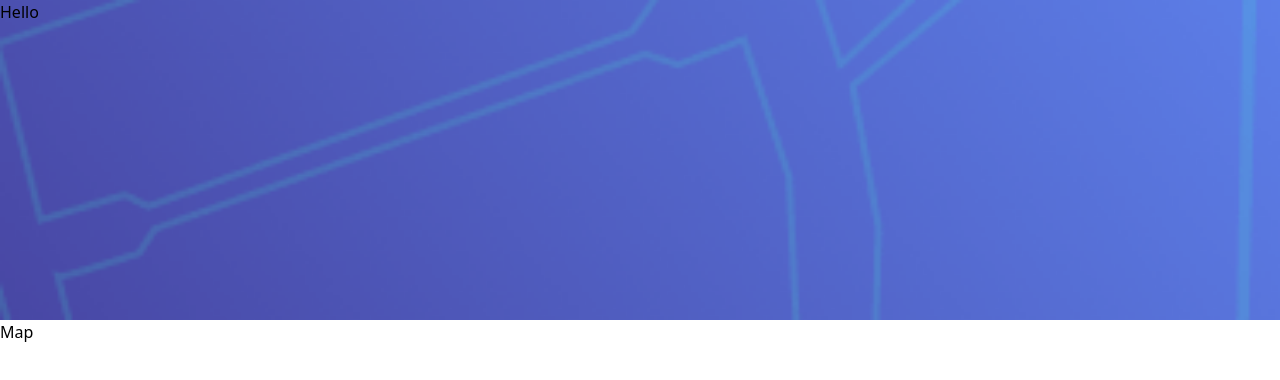
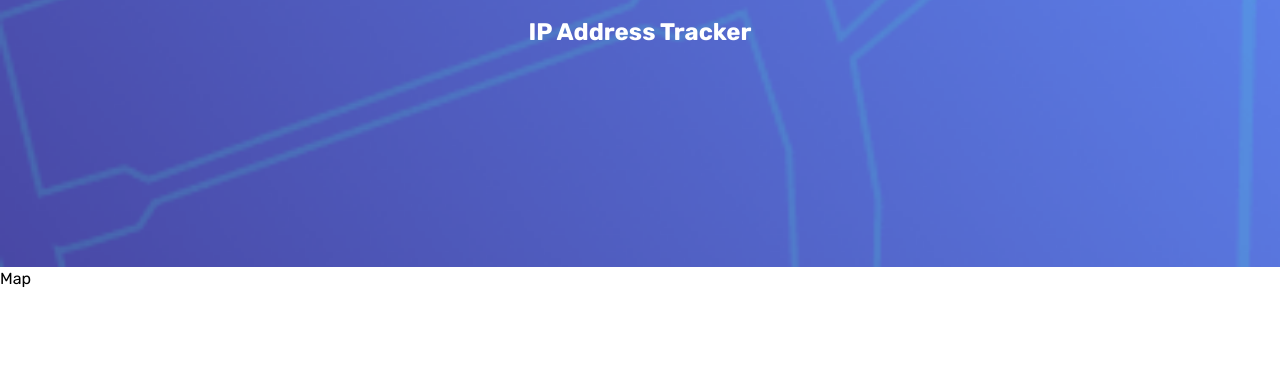
Before and after one commit to AnshumanMahato/ip-address-tracker, a React (Vite) app: page / in a window 1280 px wide. Shown: the top 380 px of the page. Built offline with nearby package versions, Linux system fonts and the light colour scheme.

Commit message:
headers init

```diff
--- a/src/App.jsx
+++ b/src/App.jsx
@@ -3,7 +3,7 @@ import Map from "./components/Map";
 
 function App() {
   return (
-    <div className="h-screen w-screen">
+    <div className="h-screen w-full font-Rubik">
       <Header />
       <Map />
     </div>
--- a/src/components/Header.jsx
+++ b/src/components/Header.jsx
@@ -1,7 +1,7 @@
 function Header() {
   return (
-    <header className="container bg-pattern-mob bg-cover bg-no-repeat bg-center h-2/5">
-      Hello
+    <header className="bg-pattern-mob bg-cover bg-no-repeat bg-center h-2/6 flex flex-col justify-between items-center p-4">
+      <h1 className=" text-white text-2xl font-bold">IP Address Tracker</h1>
     </header>
   );
 }
--- a/tailwind.config.js
+++ b/tailwind.config.js
@@ -1,10 +1,13 @@
 /** @type {import('tailwindcss').Config} */
+import colors from "tailwindcss/colors";
+
 export default {
   content: ["./index.html", "./src/**/*.{js,ts,jsx,tsx}"],
   theme: {
     colors: {
-      "very-dark-gray": "#969696",
-      "dark-gray": "#2b2b2b",
+      white: colors.white,
+      "dark-gray": "#969696",
+      "very-dark-gray": "#2b2b2b",
     },
     fontFamily: {
       Rubik: ["Rubik", "sans-serif"],
```
